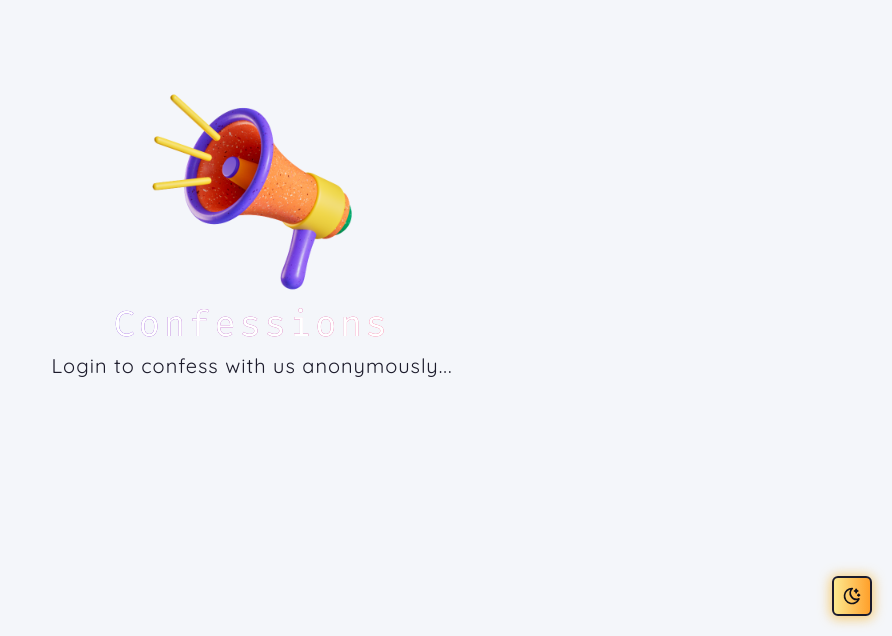
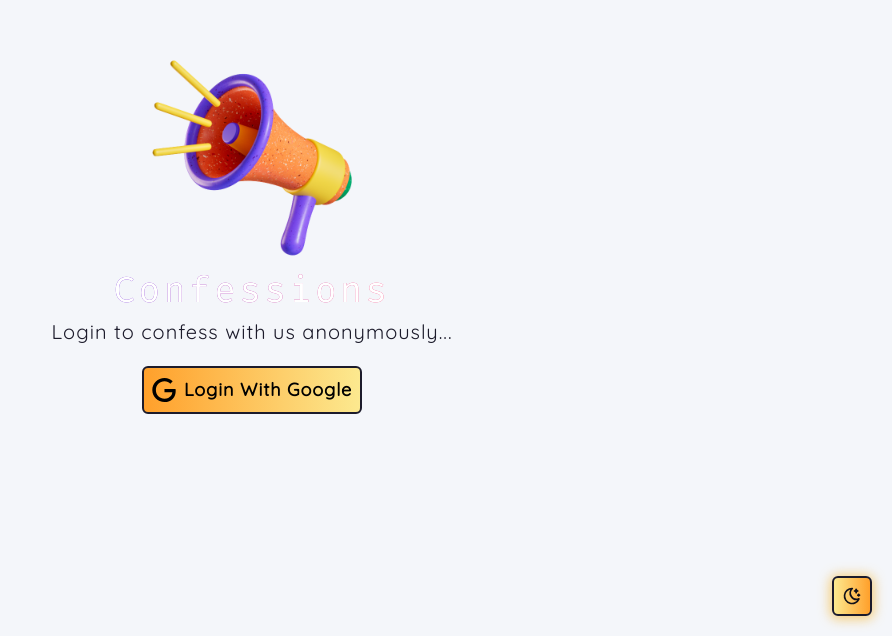
Before and after one commit to Ankan002/confessions, a Next.js app: page /login in a window 1280 px wide. Shown: the part 164-800 px from the top of the page, without its empty margins (388-1280 px from the left). Built offline with nearby package versions, Linux system fonts and the light colour scheme; no server answers.

Commit message:
feat: :sparkles: add login button

```diff
--- /dev/null
+++ b/components/login-button/index.ts
@@ -0,0 +1 @@
+export { default as LoginButton } from "./login-button";
--- /dev/null
+++ b/components/login-button/login-button.tsx
@@ -0,0 +1,13 @@
+"use client";
+import { SiGoogle } from "react-icons/si";
+
+const LoginButton = () => {
+  return (
+    <button className="p-2 bg-gradient-to-r from-primary-dark-yellow to-primary-light-yellow dark:from-primary-pink border-2 dark:to-primary-violet dark:text-primary-light font-quicksand text-lg tracking-wider font-semibold border-primary-dark dark:border-primary-light mt-5 rounded-md flex items-center justify-center">
+      <SiGoogle className="mr-2 text-2xl" />
+      Login With Google
+    </button>
+  );
+};
+
+export default LoginButton;
--- a/src/app/login/page.tsx
+++ b/src/app/login/page.tsx
@@ -1,10 +1,17 @@
 import loginImage from "assets/images/login-image.png";
 import Image from "next/image";
+import { LoginButton } from "@/components/login-button";
 
 const Login = () => {
   return (
     <main className="min-h-screen flex flex-col bg-primary-light dark:bg-secondary-dark justify-center items-center px-6 py-2">
-      <Image src={loginImage.src} width={200} height={200} className="object-contain" alt="" />
+      <Image
+        src={loginImage.src}
+        width={200}
+        height={200}
+        className="object-contain"
+        alt=""
+      />
 
       <h1 className="text-white mt-3 font-fira-code text-4xl tracking-widest bg-clip-text text-transparent bg-gradient-to-r from-primary-violet to-primary-red  dark:from-primary-red dark:to-primary-dark-yellow">
         Confessions
@@ -13,6 +20,8 @@ const Login = () => {
       <p className="mt-2 font-quicksand text-xl text-primary-dark dark:text-primary-light tracking-wider text-center">
         Login to confess with us anonymously...
       </p>
+
+      <LoginButton />
     </main>
   );
 };
```
